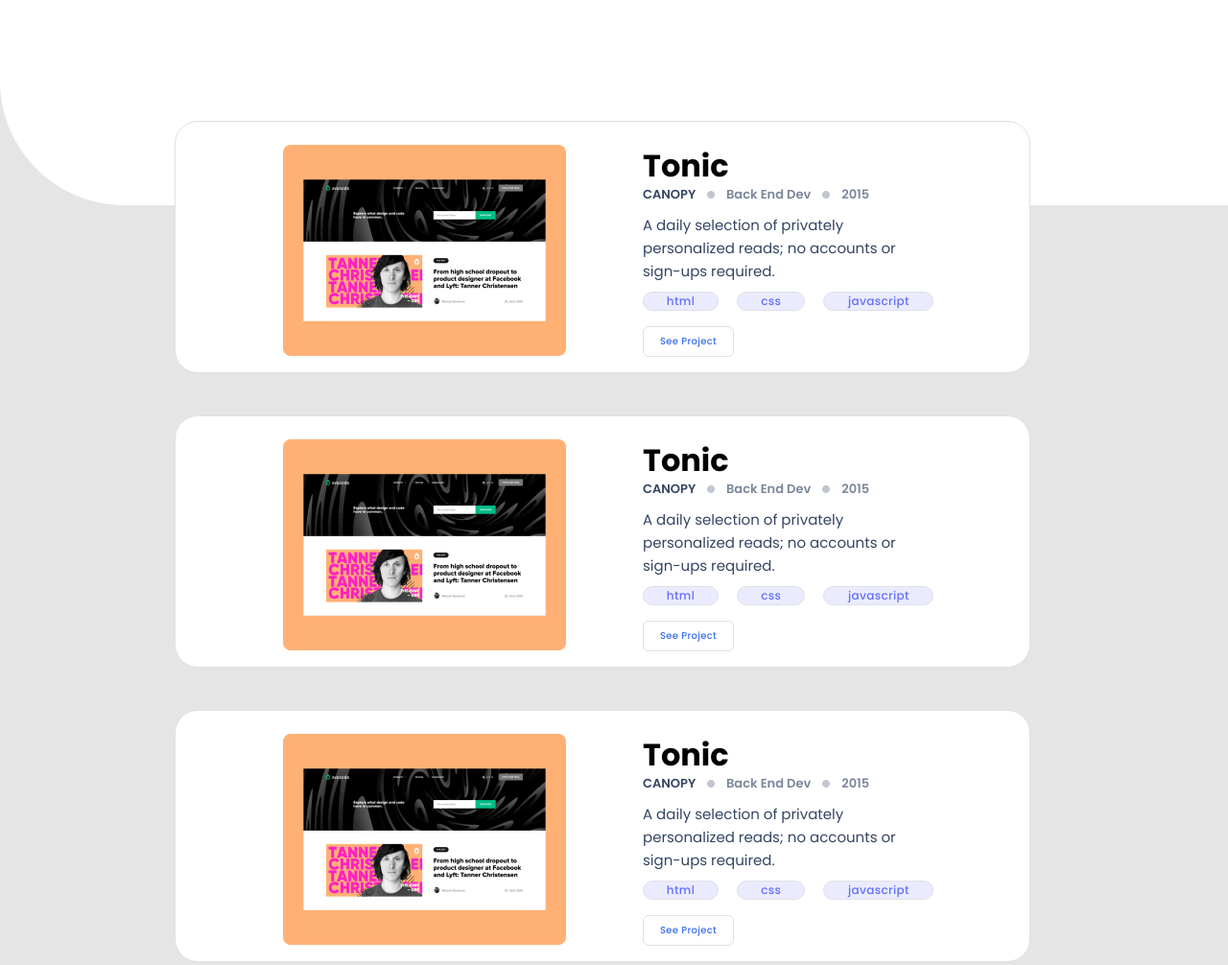
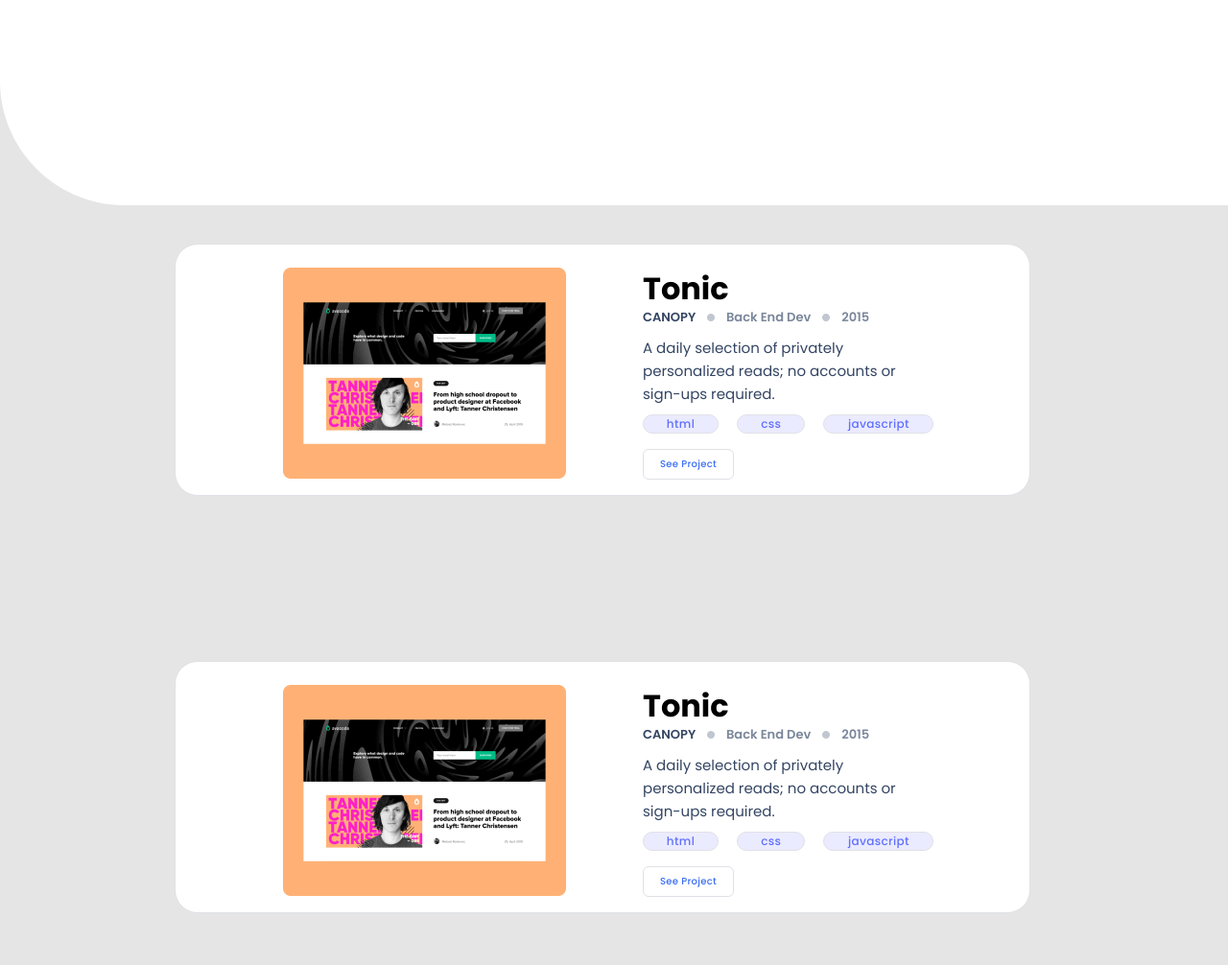
Before and after one commit to andym80/Portfolio-AM, a website: page index.html in a window 1280 px wide. Shown: the part 600-1606 px from the top of the page at 96% size. Drawn offline with Linux system fonts and the light colour scheme.

Commit message:
add stylesbg.css

```diff
--- a/stylesbg.css
+++ b/stylesbg.css
@@ -21,8 +21,8 @@
   }
 
   article {
-    max-height: 37.25rem;
-    margin: 2.75rem 1.5rem 0 0;
+    max-height: 33.25rem;
+    margin: 10.75rem 1.5rem 0 0;
   }
 
   body {
```
Also changed, not shown: index.html (+1 -0 lines).
